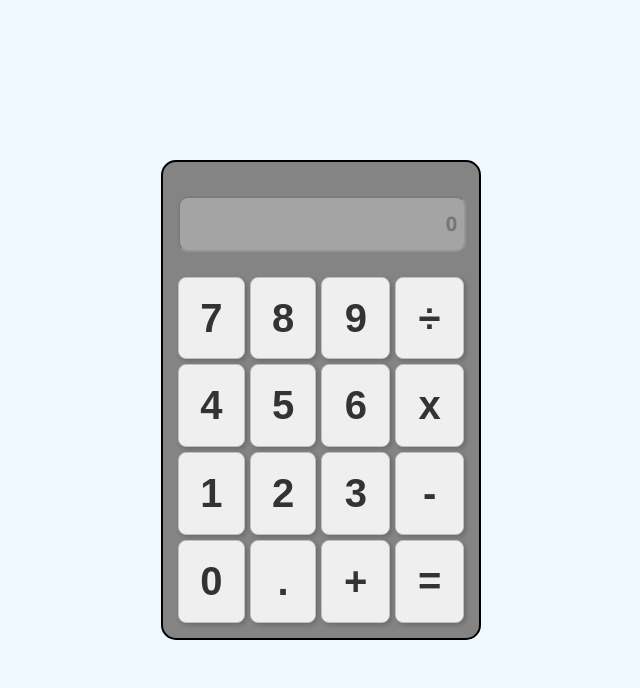
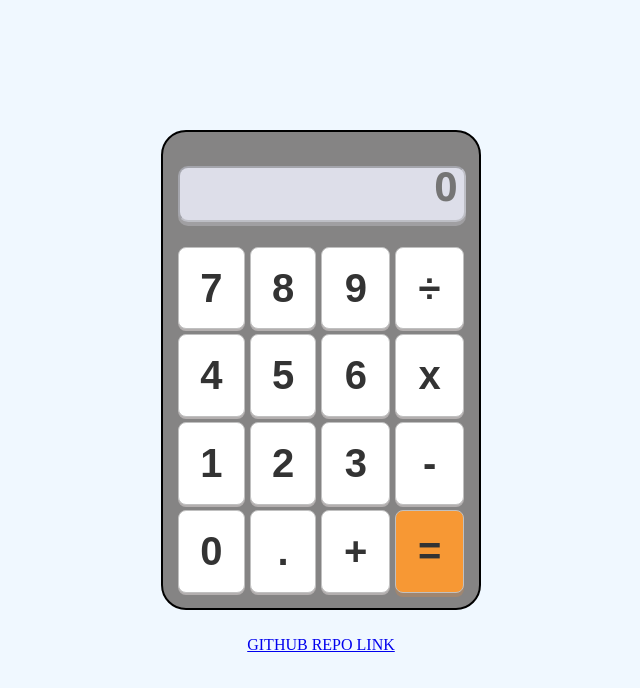
Before and after one commit to jojo-the-dev/My-Calculator, a plain HTML site: page index.html in a window 1280 px wide. Shown: the whole page, without its empty margins (319-959 px from the left). Drawn offline with Linux system fonts and the light colour scheme.

```diff
--- a/index.html
+++ b/index.html
@@ -39,10 +39,16 @@
                 <td><button onclick="appendToDisplay('0')">0</button></td>
                 <td><button onclick="appendToDisplay('.')">.</button></td>
                 <td><button onclick="appendToDisplay('+')">+</button></td>
-                <td class="equals"><button onclick="calculate()">=</button></td>
+                <td><button class="equals" onclick="calculate()">=</button></td>
             </tr>
         </table>
+
+        <div class="repo-link">
+            <p><a href="https://jojo-the-dev.github.io/My-Calculator/">GITHUB REPO LINK</a></p>
+        </div>
     </div>
+
+
     <script src="main.js"></script>
 </body>
 </html>
--- a/style.css
+++ b/style.css
@@ -9,6 +9,7 @@ html, body{
     width: 100%;
     height: 100%;
     display: flex;
+    flex-direction: column;
     justify-content: center;
     align-items: center;
     margin: 0 auto;
@@ -24,16 +25,11 @@ table{
     border-spacing: 5px;
     padding: 10px;
     background-color: rgb(133, 132, 132);
-    border-radius: 15px;
+    border-radius: 25px;
 }
 
 td{
     padding: 0;
-}
-
-button.equals{
-    color: #f79834;
-    box-shadow: 0px 4px 0px #db863e;
 }
 
 button{
@@ -43,9 +39,19 @@ button{
     font-weight: bold;
     border-radius: 8px;
     border: 1px solid #c0c0c0;
-    /* background-color: white; */
-    box-shadow: 2px 2px 4px rgba(0, 0, 0, 0.2);
+    background-color: white;
+    box-shadow: 0px 2px 0px rgb(226, 220, 220, 0.5);
     color: #333;
+}
+
+button.equals{
+    background-color: #f79834;
+    box-shadow: 0px 4px 0px rgb(221, 139, 68, 0.3);
+}
+
+button:hover {
+        box-shadow: 2px 2px 8px rgba(0, 0, 0, 0.4);
+        transform: translateY(-1px);
 }
 
 #display{
@@ -53,6 +59,8 @@ button{
     height: 50px;
     font-size: 20px;
     border-radius: 10px;
+    background-color: rgb(221, 222, 233);
+    box-shadow: 0px 4px 0px rgb(221, 222, 233, 0.3);
 }
 
 input::placeholder{
@@ -60,9 +68,17 @@ input::placeholder{
     padding-right: 5px;
     font-family: 'digital-7', 'Segoe UI', Tahoma, Geneva, Verdana, sans-serif;
     font-weight: bold;
+    font-size: 40px;
+    /* padding-bottom: 0; */
 }
 
 @font-face {
         font-family: 'digital-7', 'Segoe UI', Tahoma, Geneva, Verdana, sans-serif;
         src: url("My-Calculator\assets\digital-7\digital-7(mono).ttf") format('truetype'); /* Specify the path to your custom font */
 }
+
+.repo-link{
+    margin-top: 10px;
+    justify-content: center;
+    border: 1px thin black;
+}
```
